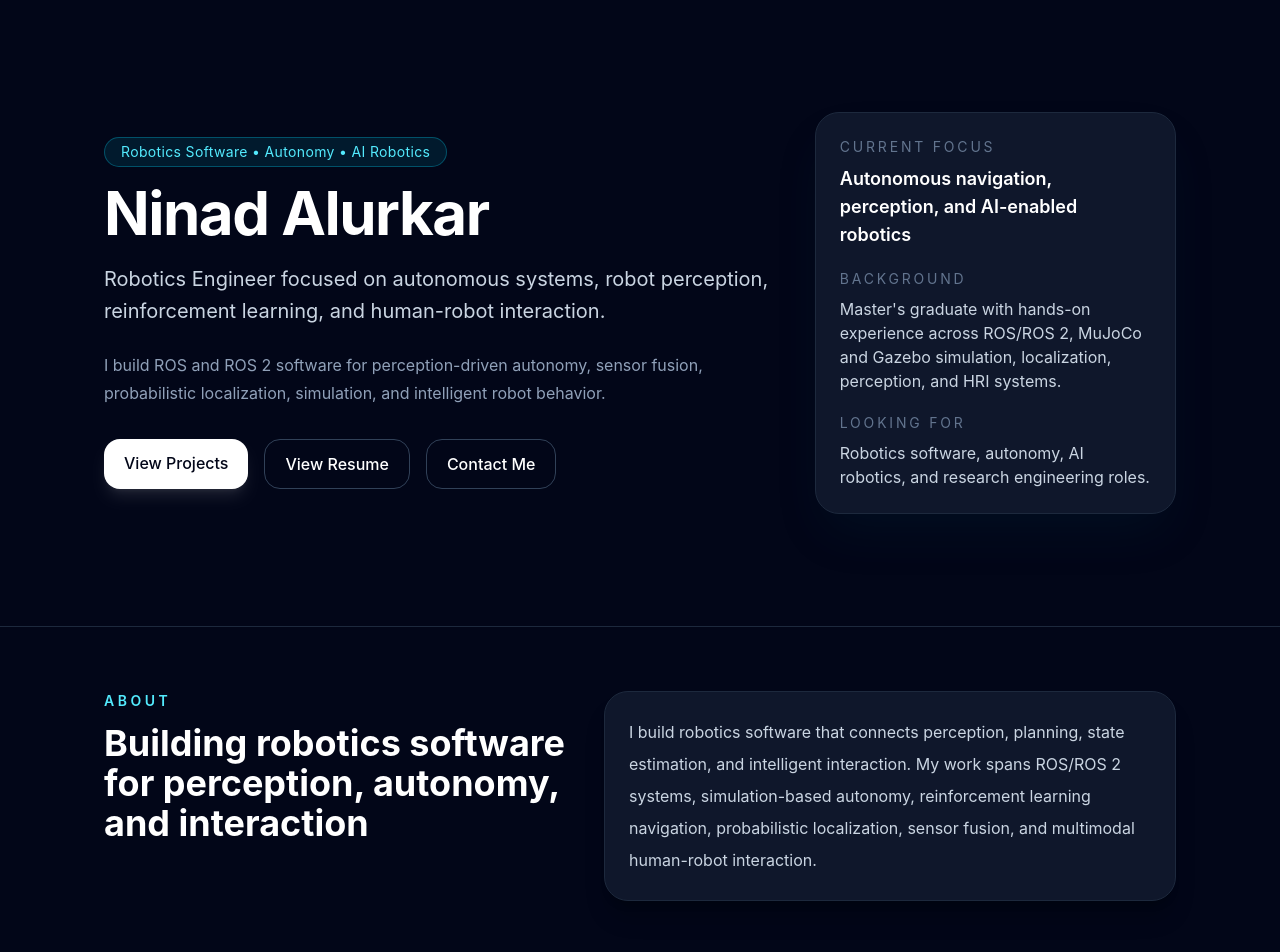
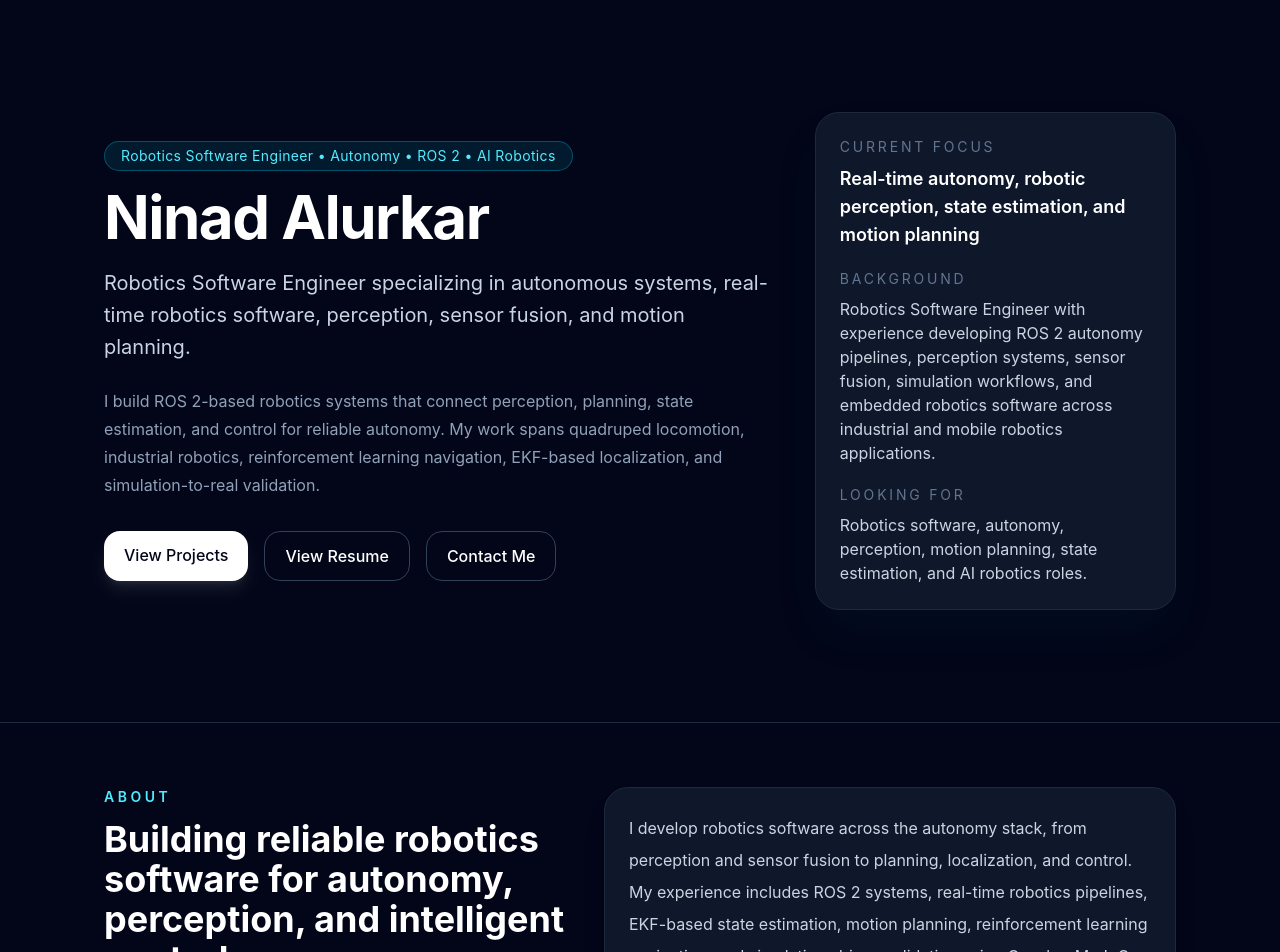
Before and after one commit to ninad164/my-portfolio, a React (Vite) app: page / in a window 1280 px wide. Shown: the top 952 px of the page. Built offline with nearby package versions, Linux system fonts and the light colour scheme.

Commit message:
Added new skillsets

```diff
--- a/src/App.jsx
+++ b/src/App.jsx
@@ -138,24 +138,73 @@ export default function RoboticsPortfolio() {
 
   const skillGroups = [
     {
-      title: "Robotics",
-      skills: ["ROS", "ROS 2", "Gazebo", "RViz", "MuJoCo", "MoveIt 2"],
+      title: "Robotics & Autonomy",
+      skills: [
+        "ROS 2",
+        "Nav2",
+        "Lifecycle Nodes",
+        "DDS/FastDDS",
+        "MoveIt",
+        "OMPL",
+        "Behavior Trees (BT.CPP)",
+        "SLAM (LiDAR/Visual)",
+        "Trajectory Optimization (MPC, RRT*, CHOMP)",
+        "Multi-Robot Systems",
+      ],
     },
     {
-      title: "Autonomy & Estimation",
-      skills: ["Navigation", "Sensor Fusion", "EKF", "Localization", "Motion Control", "PCL"],
+      title: "Perception & AI",
+      skills: [
+        "Computer Vision",
+        "OpenCV",
+        "Deep Learning",
+        "PyTorch",
+        "TensorFlow",
+        "Object Detection",
+        "YOLO-style Models",
+        "Visual SLAM",
+        "3D Mapping",
+        "TensorRT",
+        "ONNX Runtime",
+      ],
     },
     {
-      title: "AI/ML",
-      skills: ["Reinforcement Learning", "PPO", "Computer Vision", "Emotion Recognition", "LLM-based Interaction"],
+      title: "Control & Embedded Systems",
+      skills: [
+        "C/C++",
+        "Python",
+        "Real-time Control Systems",
+        "Sensor Fusion (EKF/UKF)",
+        "ARM Cortex",
+        "FPGA Integration",
+        "FreeRTOS",
+        "Motor Control Systems",
+      ],
     },
     {
-      title: "Programming",
-      skills: ["Python", "C++", "MATLAB", "Git", "Linux"],
+      title: "Simulation & Robotics Testing",
+      skills: [
+        "Gazebo",
+        "Isaac Sim",
+        "NVIDIA Omniverse",
+        "HIL/SIL Testing",
+        "Digital Twins",
+      ],
     },
     {
-      title: "Hardware / Sensors",
-      skills: ["Clearpath JACKAL", "OAK-D Pro", "ReSpeaker Mic Array"],
+      title: "Infrastructure & Tools",
+      skills: [
+        "Docker",
+        "Kubernetes light",
+        "Git",
+        "CI/CD",
+        "GitLab",
+        "GitHub Actions",
+        "CUDA",
+        "MATLAB",
+        "Agile Robotics Development",
+        "Edge Deployment Systems",
+      ],
     },
   ];
 
@@ -166,17 +215,19 @@ export default function RoboticsPortfolio() {
           <div className="grid gap-10 md:grid-cols-[1.3fr_0.7fr] md:items-center">
             <div>
               <p className="mb-4 inline-block rounded-full border border-cyan-400/30 bg-cyan-400/10 px-4 py-1 text-sm tracking-wide text-cyan-300">
-                Robotics Software • Autonomy • AI Robotics
+                Robotics Software Engineer • Autonomy • ROS 2 • AI Robotics
               </p>
               <h1 className="text-4xl font-bold tracking-tight text-white md:text-6xl">
                 Ninad Alurkar
               </h1>
               <p className="mt-5 max-w-2xl text-lg leading-8 text-slate-300 md:text-xl">
-                Robotics Engineer focused on autonomous systems, robot perception, reinforcement learning, and human-robot interaction.
+                Robotics Software Engineer specializing in autonomous systems, real-time robotics software, perception, sensor fusion, and motion planning.
               </p>
               <p className="mt-6 max-w-2xl text-base leading-7 text-slate-400">
-                I build ROS and ROS 2 software for perception-driven autonomy, sensor fusion,
-                probabilistic localization, simulation, and intelligent robot behavior.
+                I build ROS 2-based robotics systems that connect perception, planning, state
+                estimation, and control for reliable autonomy. My work spans quadruped
+                locomotion, industrial robotics, reinforcement learning navigation, EKF-based
+                localization, and simulation-to-real validation.
               </p>
 
               <div className="mt-8 flex flex-wrap gap-4">
@@ -208,20 +259,22 @@ export default function RoboticsPortfolio() {
                 <div>
                   <p className="text-sm uppercase tracking-[0.2em] text-slate-500">Current Focus</p>
                   <p className="mt-2 text-lg font-semibold text-white">
-                    Autonomous navigation, perception, and AI-enabled robotics
+                    Real-time autonomy, robotic perception, state estimation, and motion planning
                   </p>
                 </div>
                 <div>
                   <p className="text-sm uppercase tracking-[0.2em] text-slate-500">Background</p>
                   <p className="mt-2 text-slate-300">
-                    Master's graduate with hands-on experience across ROS/ROS 2,
-                    MuJoCo and Gazebo simulation, localization, perception, and HRI systems.
+                    Robotics Software Engineer with experience developing ROS 2 autonomy
+                    pipelines, perception systems, sensor fusion, simulation workflows, and
+                    embedded robotics software across industrial and mobile robotics applications.
                   </p>
                 </div>
                 <div>
                   <p className="text-sm uppercase tracking-[0.2em] text-slate-500">Looking For</p>
                   <p className="mt-2 text-slate-300">
-                    Robotics software, autonomy, AI robotics, and research engineering roles.
+                    Robotics software, autonomy, perception, motion planning, state estimation,
+                    and AI robotics roles.
                   </p>
                 </div>
               </div>
@@ -237,22 +290,23 @@ export default function RoboticsPortfolio() {
               About
             </p>
             <h2 className="mt-3 text-3xl font-bold text-white md:text-4xl">
-              Building robotics software for perception, autonomy, and interaction
+              Building reliable robotics software for autonomy, perception, and intelligent control
             </h2>
           </div>
           <div className="rounded-3xl border border-slate-800 bg-slate-900 p-6 text-slate-300 shadow-xl shadow-black/20">
             <p className="leading-8">
-              I build robotics software that connects perception, planning, state estimation,
-              and intelligent interaction. My work spans ROS/ROS 2 systems, simulation-based
-              autonomy, reinforcement learning navigation, probabilistic localization, sensor
-              fusion, and multimodal human-robot interaction.
+              I develop robotics software across the autonomy stack, from perception and sensor
+              fusion to planning, localization, and control. My experience includes ROS 2
+              systems, real-time robotics pipelines, EKF-based state estimation, motion
+              planning, reinforcement learning navigation, and simulation-driven validation
+              using Gazebo, MuJoCo, and Isaac Sim.
             </p>
           </div>
         </div>
       </section>
 
       <section id="experience" className="mx-auto max-w-6xl px-6 py-8 md:px-10 md:py-12">
-        <div className="mb-8 flex flex-col gap-4 md:flex-row md:items-end md:justify-between">
+        <div className="mb-8">
           <div>
             <p className="text-sm font-semibold uppercase tracking-[0.25em] text-cyan-300">
               Experience
@@ -261,10 +315,6 @@ export default function RoboticsPortfolio() {
               Robotics Software Roles
             </h2>
           </div>
-          <p className="max-w-2xl text-sm leading-7 text-slate-400 md:text-base">
-            Recruiter-ready highlights across autonomy, perception, planning, state estimation,
-            and simulation for production-oriented robotics teams.
-          </p>
         </div>
 
         <div className="relative space-y-6 before:absolute before:bottom-6 before:left-[1.05rem] before:top-6 before:hidden before:w-px before:bg-gradient-to-b before:from-cyan-400/50 before:via-slate-700 before:to-transparent md:before:block">
@@ -439,19 +489,22 @@ export default function RoboticsPortfolio() {
             Skills
           </p>
           <h2 className="mt-3 text-3xl font-bold text-white md:text-4xl">
-            Robotics Software Stack
+            Technical Skills
           </h2>
-          <div className="mt-8 grid gap-6 md:grid-cols-2">
+          <div className="mt-8 grid gap-5 md:grid-cols-2">
             {skillGroups.map((group) => (
-              <div key={group.title}>
+              <div
+                key={group.title}
+                className="rounded-2xl border border-slate-800 bg-slate-950/40 p-5"
+              >
                 <h3 className="text-sm font-semibold uppercase tracking-[0.18em] text-slate-400">
                   {group.title}
                 </h3>
-                <div className="mt-3 flex flex-wrap gap-3">
+                <div className="mt-3 flex flex-wrap gap-2.5">
                   {group.skills.map((skill) => (
                     <span
                       key={skill}
-                      className="rounded-2xl border border-slate-700 px-4 py-2 text-sm text-slate-200"
+                      className="rounded-full border border-slate-700 bg-slate-900/80 px-3 py-1.5 text-sm text-slate-200"
                     >
                       {skill}
                     </span>
```
